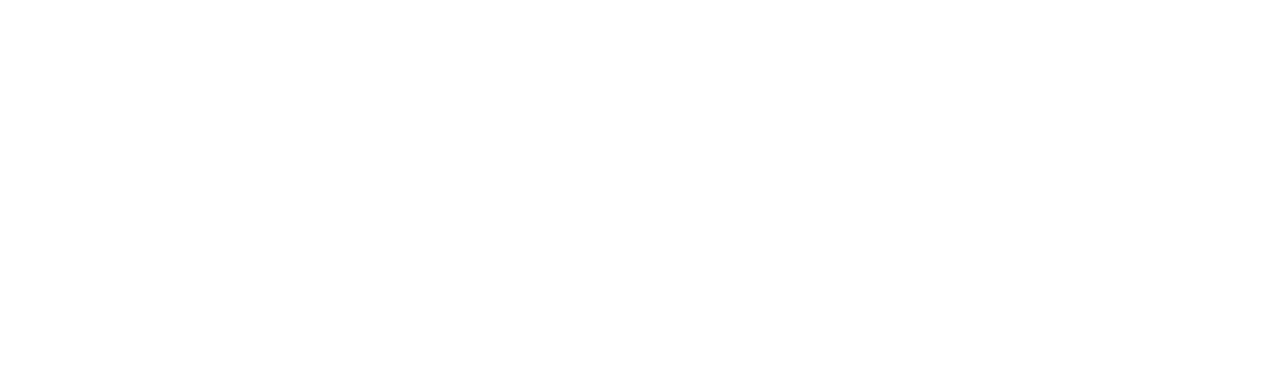
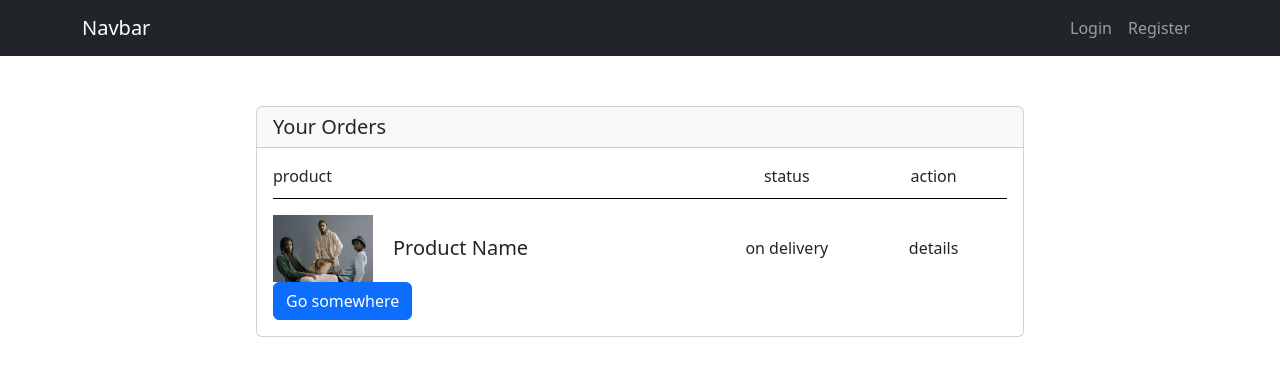
Before and after one commit to DzakiyH/fashion-client, a React (Create React App) app: page /orders in a window 1280 px wide. Shown: the top 376 px of the page. Built offline with nearby package versions, Linux system fonts and the light colour scheme.

Commit message:
added orders page

```diff
--- a/src/App.js
+++ b/src/App.js
@@ -6,6 +6,7 @@
 import RegisterUser from './Views/registerUser';
 import CartList from './Views/cartList';
 import Payment from './Views/payment';
+import Orders from './Views/orders';
 import './App.css';
 import 'bootstrap/dist/css/bootstrap.min.css';
 
@@ -35,6 +36,9 @@
           <Route path='/payment'>
             <Payment />
           </Route>
+          <Route path='/orders'>
+            <Orders />
+          </Route>
         </Switch>
       </Router>
     </div>
--- /dev/null
+++ b/src/Components/orders/OrderItem.js
@@ -0,0 +1,16 @@
+import React from 'react';
+
+const OrderItem = () => {
+  return (
+    <div className='order-item'>
+      <div className='order'>
+        <img src='/images/men_clothes.jpg' alt='order-item' />
+        <h5 className='order-name'>Product Name</h5>
+      </div>
+      <p className='status'>on delivery</p>
+      <p className='action'>details</p>
+    </div>
+  );
+};
+
+export default OrderItem;
--- /dev/null
+++ b/src/Views/orders/index.css
@@ -0,0 +1,61 @@
+.orders {
+  margin: auto;
+  margin-top: 50px;
+  width: 60%;
+}
+
+.orders .orders-header {
+  list-style-type: none;
+  display: flex;
+  flex-direction: row;
+  text-align: center;
+  padding-left: 0;
+  padding-bottom: 10px;
+  border-bottom: 1px solid #000;
+}
+
+.orders .orders-header .product {
+  width: 60%;
+  text-align: start;
+}
+
+.orders .orders-header .status {
+  width: 20%;
+}
+
+.orders .orders-header .action {
+  width: 20%;
+}
+
+.order-item {
+  display: flex;
+  flex-direction: row;
+  align-items: center;
+  text-align: center;
+}
+
+.order-item .order {
+  display: flex;
+  flex-direction: row;
+  align-items: center;
+  width: 60%;
+}
+
+.order-item .order img {
+  width: 100px;
+}
+
+.order-item .order .order-name {
+  margin-bottom: 0;
+  margin-left: 20px;
+}
+
+.order-item .status {
+  width: 20%;
+  margin-bottom: 0;
+}
+
+.order-item .action {
+  width: 20%;
+  margin-bottom: 0;
+}
--- /dev/null
+++ b/src/Views/orders/index.js
@@ -0,0 +1,28 @@
+import React from 'react';
+import NavbarLayout from '../../Components/Layout/NavbarLayout';
+import OrderItem from '../../Components/orders/OrderItem';
+import { Card, Button } from 'react-bootstrap';
+import './index.css';
+
+const index = () => {
+  return (
+    <NavbarLayout>
+      <div className='orders'>
+        <Card>
+          <Card.Header as='h5'>Your Orders</Card.Header>
+          <Card.Body>
+            <ul className='orders-header'>
+              <li className='product'>product</li>
+              <li className='status'>status</li>
+              <li className='action'>action</li>
+            </ul>
+            <OrderItem />
+            <Button variant='primary'>Go somewhere</Button>
+          </Card.Body>
+        </Card>
+      </div>
+    </NavbarLayout>
+  );
+};
+
+export default index;
```
